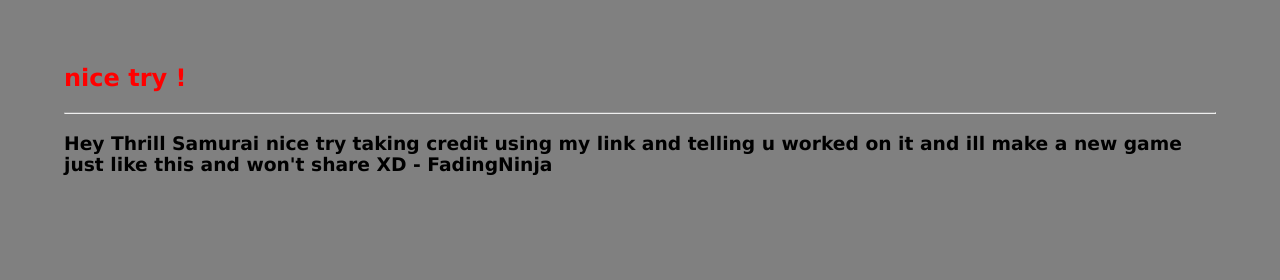
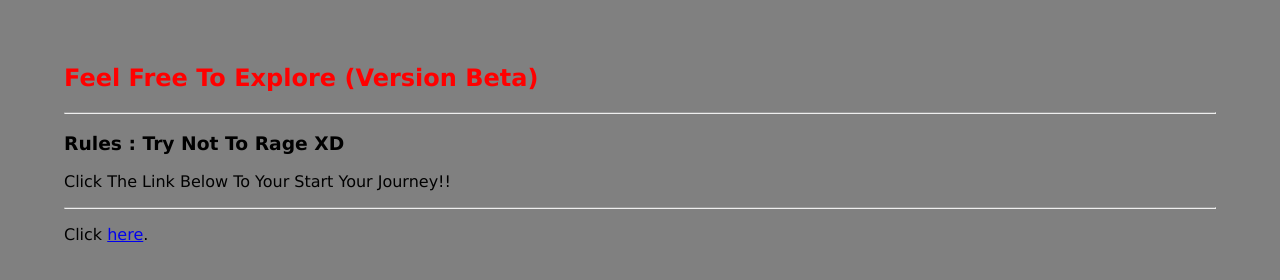
Before and after one commit to FadingNinja/FirstGame, a plain HTML site: page index.html in a window 1280 px wide. Drawn offline with Linux system fonts and the light colour scheme.

Commit message:
Update index.html

```diff
--- a/index.html
+++ b/index.html
@@ -7,8 +7,11 @@
     <title>Game</title>
 </head>
 <body>
-<h2 class="gametitle">nice try !</h2>
+<h2 class="gametitle">Feel Free To Explore (Version Beta)</h2>
 <hr/>
-<h3>Hey Thrill Samurai nice try taking credit using my link and telling u worked on it and ill make a new game just like this and won't share XD - FadingNinja<h3>
+<h3 class="rulesinfo">Rules : Try Not To Rage XD</h3>
+<p>Click The Link Below To Your Start Your Journey!!</p>
+<hr/>
+<p class="linktext">Click <a href="https://www.youtube.com/watch?v=dQw4w9WgXcQ" target="_blank">here</a>.</p>
 </body>
 </html>
```
